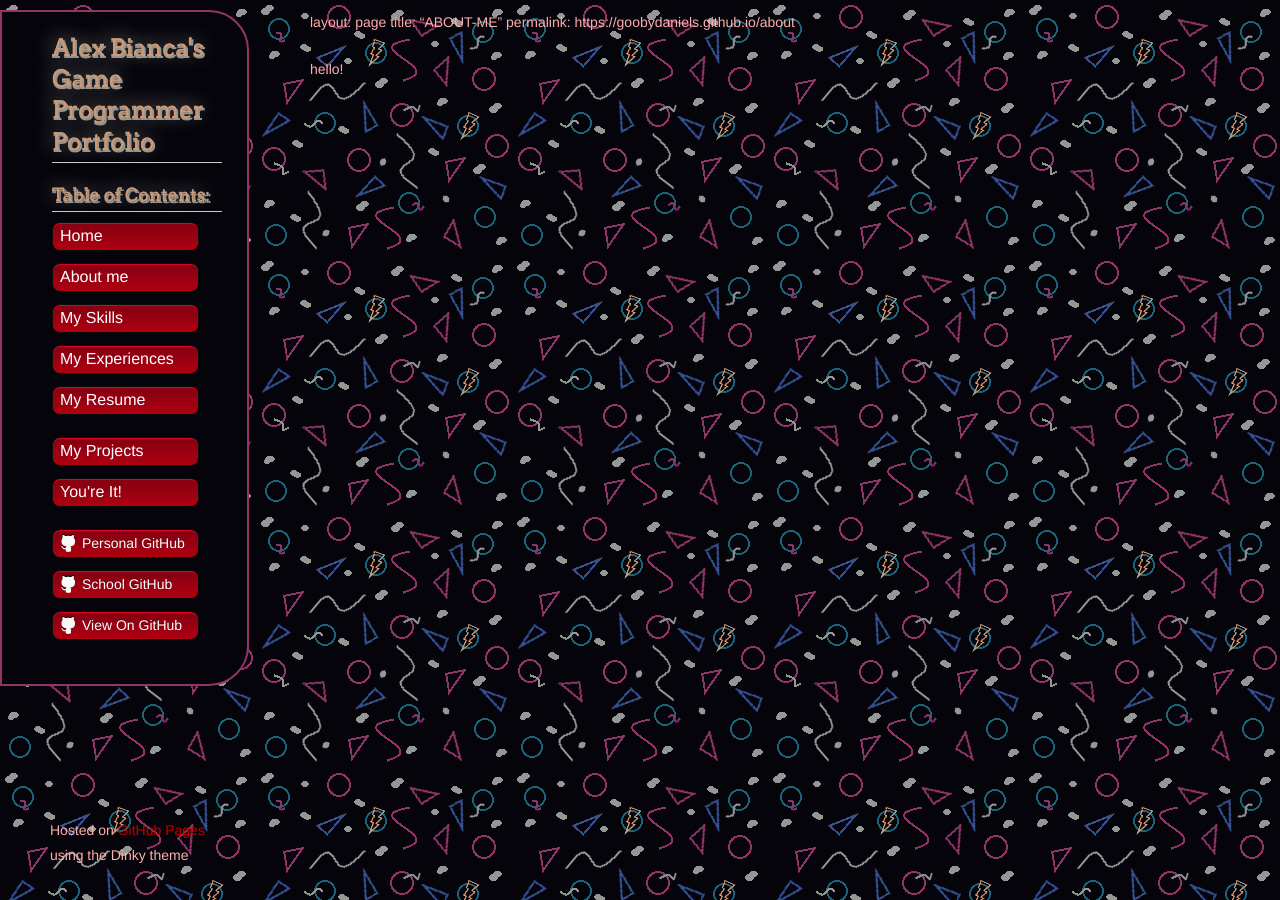
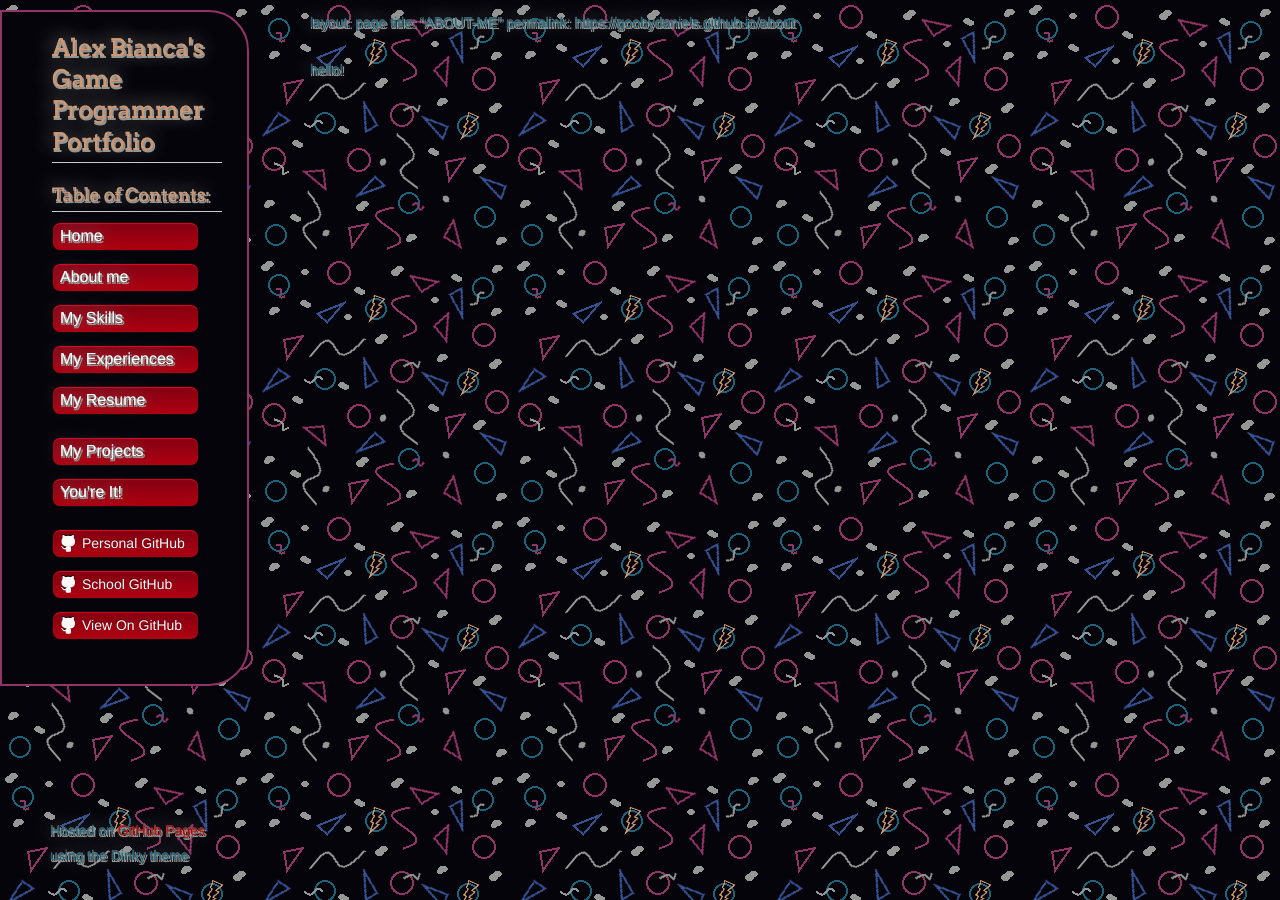
Before and after one commit to goobydaniels/goobydaniels.github.io, a Jekyll site: the page built from ABOUT-ME.md, in a window 1280 px wide. Built offline with Jekyll 4.4.1, drawn with Linux system fonts in a browser that asks for light colours; our own code applies the rules of GitHub Pages for plain Markdown files.

Commit message:
Generic text shadow

```diff
--- a/_layouts/default.html
+++ b/_layouts/default.html
@@ -29,7 +29,7 @@
               </ul>
               <li><p class="header"><a class="my projects button" href="https://goobydaniels.github.io/projects-page.html">My Projects</a></p></li>
               <ul>
-                <li><p class="header"><a class="youre it button" href="https://goobydaniels.github.io/">You're It!</a></p></li>
+                <li><p class="header"><a class="youre it button" href="https://goobydaniels.github.io/youreit-page.html">You're It!</a></p></li>
               </ul>
             </ul>
         </ul>
--- a/_sass/jekyll-theme-dinky.scss
+++ b/_sass/jekyll-theme-dinky.scss
@@ -36,7 +36,12 @@ body {
   // Generic text font size
 	font-size: 14px;
   // Generic text color
-	color: #ffaeae;
+	color: #1a657c;
+  text-shadow:
+    -2px -2px 20px #959794,
+    0px 0px 0 #959794,
+    0px  2px 0 #959794,
+    2px  2px 0 #959794;;
   // Base page background color
 	//background-color: #FBFAF7;
   background-image: url(arcade_carpet_512.png);
@@ -62,9 +67,9 @@ h1, h2, h3, h4, h5, h6 {
   // x offset (-20, 20 range), y offset (-20, 20 range), blur (max of 20)
   text-shadow:
     -2px -2px 20px #959794,
-     0px 0px 0 #959794,
+    0px 0px 0 #959794,
     0px  2px 0 #959794,
-     2px  2px 0 #959794;
+    2px  2px 0 #959794;
 }
 
 p, ul, ol, table, dl {
```
